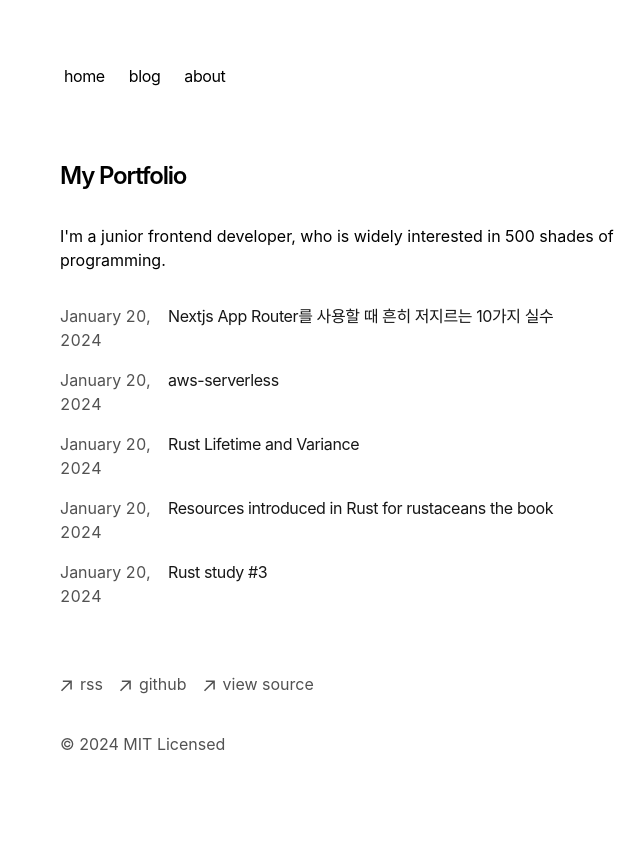
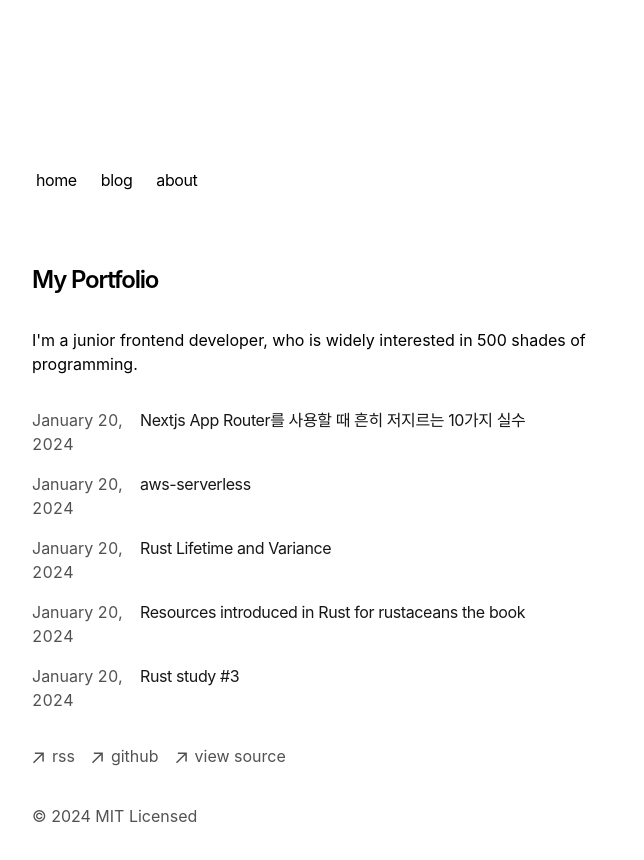
Before and after one commit to nerdyinu/inuslog, a Next.js app: page / in a window 1280 px wide. Shown: the top 860 px of the page, without its empty margins (288-932 px from the left). Before the commit the page ends 820 px from the top, so only its background shows below. Built offline with nearby package versions, Linux system fonts and the light colour scheme.

Commit message:
feat: toc

```diff
--- a/app/blog/[slug]/portal.tsx
+++ b/app/blog/[slug]/portal.tsx
@@ -17,11 +17,7 @@ export default function Portal({
 	return isMounted ? (
 		<>
 			{ReactDOM.createPortal(
-				<TableOfContent
-					data-animate
-					className="px-2 text-sm md:hidden"
-					toc={toc}
-				/>,
+				<TableOfContent data-animate className="px-2 text-sm" toc={toc} />,
 				document.getElementById("toc") as HTMLElement,
 			)}
 			{ReactDOM.createPortal(
--- a/app/blog/posts/resources-recommended-in-Rust-for-rustaceans.mdx
+++ b/app/blog/posts/resources-recommended-in-Rust-for-rustaceans.mdx
@@ -10,7 +10,7 @@ tags:
 summary: "resources introduced in Rust for Rustaceans the book"
 ---
 
-# \***\*Rust for Rustaceans 책에 나온 학습 리소스 정리\*\***
+# Rust for Rustaceans 책에 나온 학습 리소스 정리
 
 Rust for Rustaceans 책에 대한 리뷰는 언젠가 한번 정리해서 업로드할 수 있도록 하겠다. 이번 포스팅은 저자가 추천하는 큐레이션된 각종 리소스들을 정리해보려 한다.
 
@@ -62,7 +62,7 @@ https://www.youtube.com/c/RyanLevickVideos/
 fasterthanlime 유튜브
 https://www.youtube.com/@fasterthanlime/featured
 
-- Official
+## Official
 
 Rust 공식 리소스 - Rust 팀이 추천하는 책 목록(온라인 문서)이 큐레이션 되어있습니다. 강추합니다.
 Cargo book, Rust Reference, Embedded 등등
@@ -83,7 +83,7 @@ https://rust-lang.github.io/api-guidelines/
 Rust Unsafe Code Guidelines Reference - 공식 unsafe 코드 작성 가이드라인
 https://rust-lang.github.io/unsafe-code-guidelines/
 
-- Non-official
+## Non-official
 
 The Little Book of Macros - 매크로 작성가이드
 https://veykril.github.io/tlborm/
--- a/app/components/toc.tsx
+++ b/app/components/toc.tsx
@@ -19,8 +19,9 @@ export default function TableOfContent({
 				<li key={i} className="flex">
 					<a
 						className={cn(
-              "text-second transition-colors hover:text-heading",
-              currentSectionSlug === section.slug && "font-medium text-body",
+							"text-gray-600 transition-colors hover:text-heading",
+							currentSectionSlug === section.slug &&
+								"font-medium text-gray-900",
 						)}
 						href={`#${section.slug}`}
 					>
@@ -43,7 +44,7 @@ const useTocScroll = (tableOfContents: TOCSection[]) => {
 
 		const onResize = () => {
 			headings = Array.from(
-        document.querySelectorAll<HTMLElement>(".mdx h2"),
+				document.querySelectorAll<HTMLElement>(".prose h2"),
 			).map((element) => ({
 				id: element.id,
 				top: element.offsetTop,
--- a/app/global.css
+++ b/app/global.css
@@ -3,6 +3,41 @@
 ::selection {
   background-color: #47a3f3;
   color: #fefefe;
+}
+
+@theme {
+    --breakpoint-lg: 1024px;
+    --breakpoint-md: 768px;
+    --breakpoint-sm: 640px;
+
+    --spacing-page-top: 128px;
+    --spacing-page-width: 1072px;
+    --spacing-content-width: 640px;
+    --body-margin-left: max(24px, env(safe-area-inset-left));
+    --body-margin-right: max(24px, env(safe-area-inset-right));
+    --color-gray-50: #ffffff;
+    --color-gray-75: #fdfdfd;
+    --color-gray-100: #f8f8f8;
+    --color-gray-200: #e6e6e6;
+    --color-gray-300: #d5d5d5;
+    --color-gray-400: #b1b1b1;
+    --color-gray-500: #909090;
+    --color-gray-600: #6d6d6d;
+    --color-gray-700: #464646;
+    --color-gray-800: #222222;
+    --color-gray-900: #000000;
+    --color-gray-950: #000000;
+
+    --color-selection: hsla(0, 0%, 0%, 0.045);
+    --color-border: hsla(0, 0%, 0%, 0.09);
+
+    --color-page-background: var(--color-gray-50);
+
+    --color-heading: var(--color-gray-900);
+    --color-text-body: var(--color-gray-800);
+    --color-text-second: var(--color-gray-700);
+    --color-text-disabled: var(--color-gray-500);
+
 }
 
 :root {
@@ -15,6 +50,7 @@
   --sh-jsxliterals: #6266d1;
   --sh-property: #e25a1c;
   --sh-entity: #e25a1c;
+  --page-top: 128px;
 }
 
 @media (prefers-color-scheme: dark) {
@@ -23,11 +59,56 @@
     --sh-identifier: white;
     --sh-keyword: #f47067;
     --sh-string: #0fa295;
+    @media (prefers-color-scheme: dark) {
+    --color-gray-50: #000;
+    --color-gray-75: #141414;
+    --color-gray-100: #1d1d1d;
+    --color-gray-200: #303030;
+    --color-gray-300: #4b4b4b;
+    --color-gray-400: #6a6a6a;
+    --color-gray-500: #8d8d8d;
+    --color-gray-600: #b0b0b0;
+    --color-gray-700: #d0d0d0;
+    --color-gray-800: #ebebeb;
+    --color-gray-900: #fff;
+    --color-gray-950: #fff;
+
+    --color-selection: hsla(0, 0%, 100%, 0.077);
+    --color-border: hsla(0, 0%, 100%, 0.1);
+
+    --color-page-background: var(--color-gray-75);
+
+    --color-heading: var(--color-gray-900);
+    --color-text-body: var(--color-gray-800);
+    --color-text-second: var(--color-gray-600);
+    --color-text-disabled: var(--color-gray-500);
+    }
   }
   html {
     color-scheme: dark;
   }
+
 }
+main{
+  margin-left: auto;
+  margin-right: auto;
+  max-width: 640px;
+  padding-top: var(--spacing-page-top);
+  padding-bottom: var(--spacing-page-top);
+}
+  @media (max-width: var(--lg)) {
+    :root {
+      --page-top: 128px;
+    }
+  }
+
+  @media (max-width: 768px) {
+    :root {
+      --page-top: 96px;
+      --body-margin-left: max(16px, env(safe-area-inset-left));
+      --body-margin-right: max(16px, env(safe-area-inset-right));
+    }
+  }
 
 html {
   min-width: 360px;
--- a/app/layout.tsx
+++ b/app/layout.tsx
@@ -53,16 +53,14 @@ export default function RootLayout({
 				GeistMono.variable,
 			)}
 		>
-			<body className="antialiased flex justify-center mx-4 mt-8 lg:mx-auto">
-				<aside
-					id="toc"
-					className={cn(
-						"fixed top-page flex max-w-[220px] -translate-x-[230px] translate-y-[140px] flex-col",
-						"transition-opacity lg:opacity-0",
-						"md:relative md:top-0 md:-ml-2 md:mb-7 md:translate-x-0 md:opacity-100",
-					)}
-				></aside>
-				<main className="max-w-xl flex-auto min-w-0 mt-6 flex flex-col px-2 md:px-0">
+			<body className="antialiased mx-4 mt-8 lg:mx-auto">
+				<main>
+					<aside
+						id="toc"
+						className={cn(
+							"fixed top-[128px] flex max-w-[220px] -translate-x-[230px] translate-y-[140px] flex-col mr-4",
+						)}
+					></aside>
 					<Navbar />
 					{children}
 					<Footer />
```
Also changed, not shown: 1 other file (tests, documents, lock files or other folders). Lines whose indentation alone changed are shown as unchanged.
